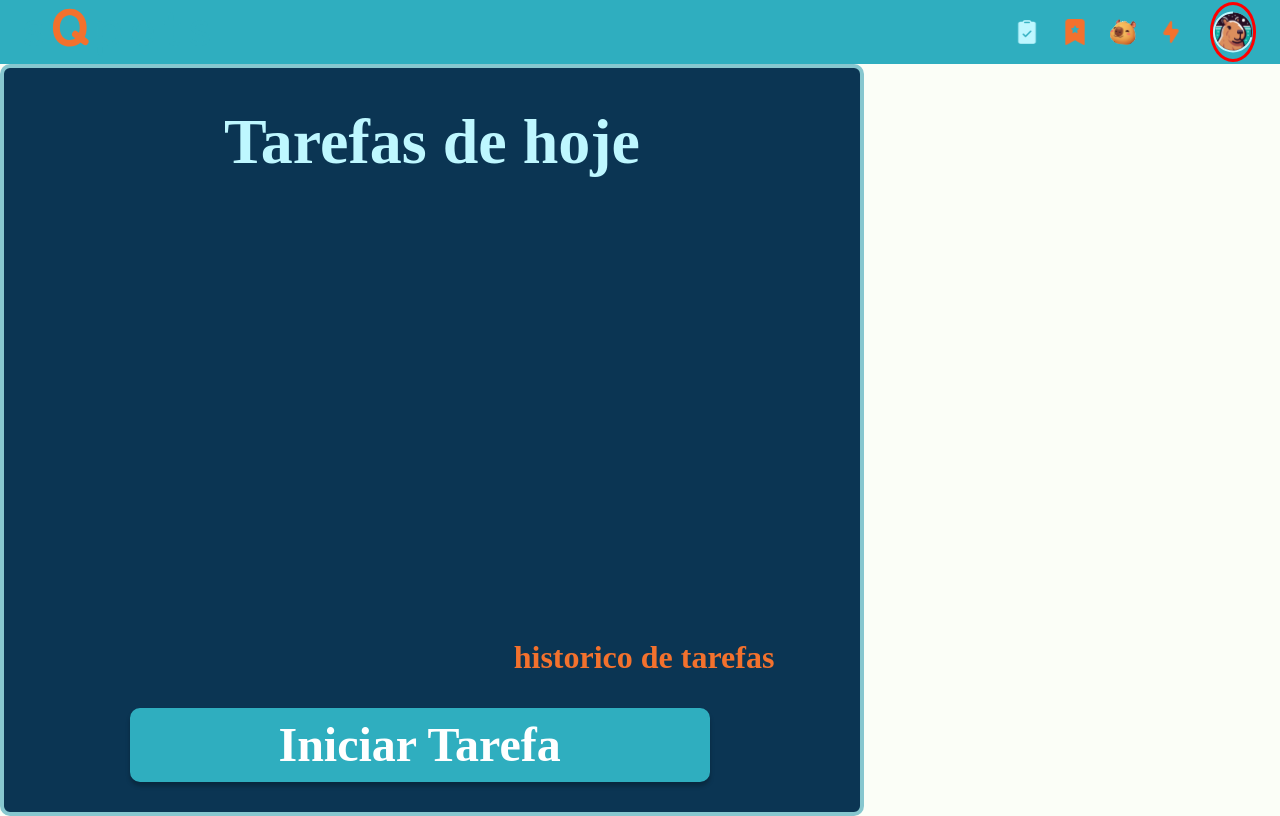
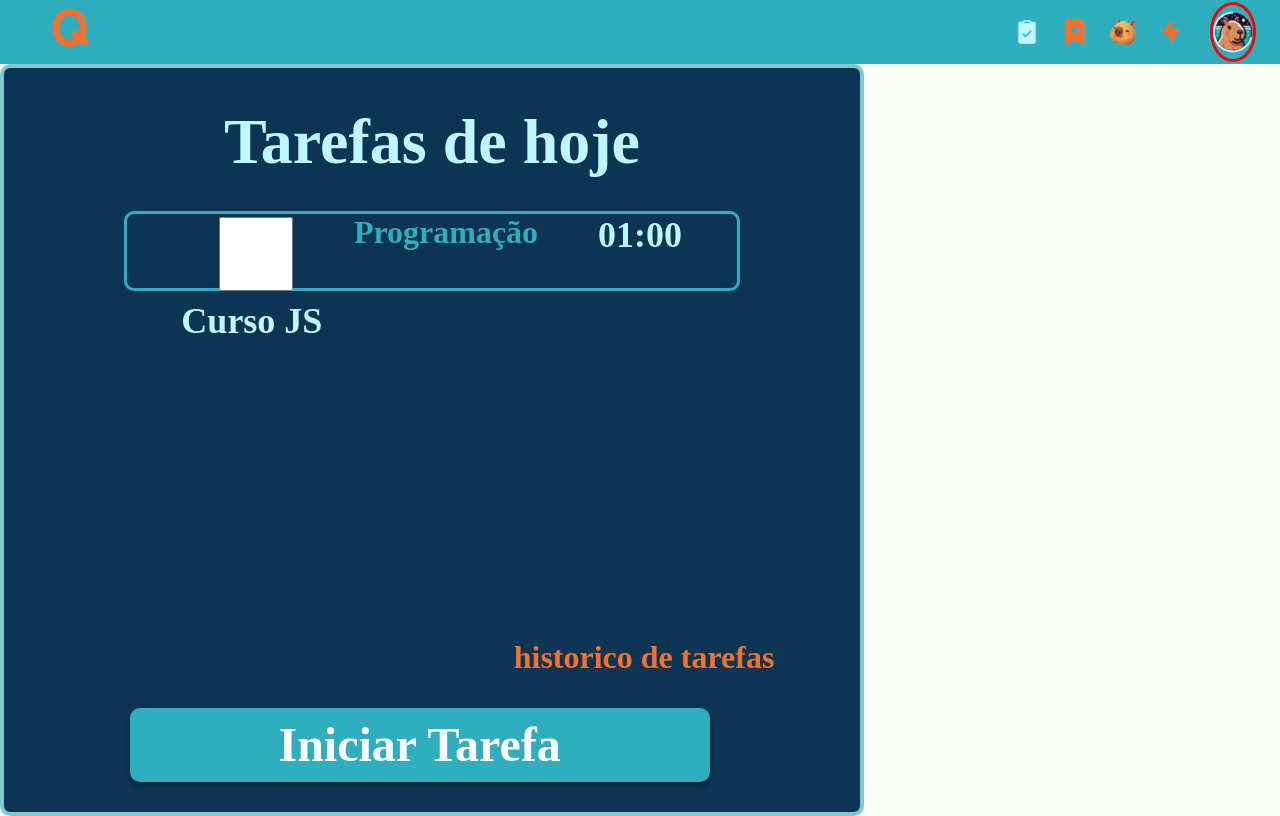
Before and after one commit to sQsquad/sQpets, a React (Vite) app: page /dashboard in a window 1280 px wide. Built offline with nearby package versions, Linux system fonts and the light colour scheme; a web font is replaced by a local one.

Commit message:
add: tarefas

```diff
--- a/src/components/CardTarefa/cardTarefa.css
+++ b/src/components/CardTarefa/cardTarefa.css
@@ -35,6 +35,7 @@
     width: 100%;
     display: flex;
     flex-direction: column;
+    align-items: center;
     gap: 1rem;
 }
 
--- a/src/components/CardTarefa/index.jsx
+++ b/src/components/CardTarefa/index.jsx
@@ -1,4 +1,5 @@
 import Botao from "../Botao";
+import Tarefa from "../Tarefa";
 import ToLink from "../ToLink";
 import './cardTarefa.css';
 
@@ -8,7 +9,7 @@ export default function CardTarefa() {
             <div className="card_content">
                 <h1 className="titulo">Tarefas de hoje</h1>
                 <div className="content_tasks">
-                    {/* TAREFAS */}
+                    <Tarefa />
                 </div>
                 <div className="historico">
                     <ToLink>historico de tarefas</ToLink>
--- /dev/null
+++ b/src/components/Tarefa/index.jsx
@@ -0,0 +1,13 @@
+import "./tarefa.css";
+export default function Tarefa() {
+    return (
+        <div className="tarefa_container">
+            <div className="checkbox_container">
+                <input type="checkbox" className="tarefa_input" name="tarefa"/>
+                <label for="tarefa">Curso JS</label>
+            </div>
+            <p className="tarefa_categoria">Programação</p>
+            <p className="checkbox_container">01:00</p>
+        </div>
+    )
+}
--- /dev/null
+++ b/src/components/Tarefa/tarefa.css
@@ -0,0 +1,21 @@
+.tarefa_container {
+    display: flex;
+    width: 90%;
+    height: 80px;
+    font-family: var(--fonte);
+    border: 3px solid var(--dark-blue);
+    border-radius: 0.625rem;
+    padding-left: 1.75rem;
+}
+
+.checkbox_container{
+    font-size: 2.25rem;
+    font-weight: bold;
+    color: var(--light-blue);
+}
+
+.tarefa_categoria {
+    color: var(--dark-blue);
+    font-size: 2rem;
+    font-weight: bold;
+}
```
